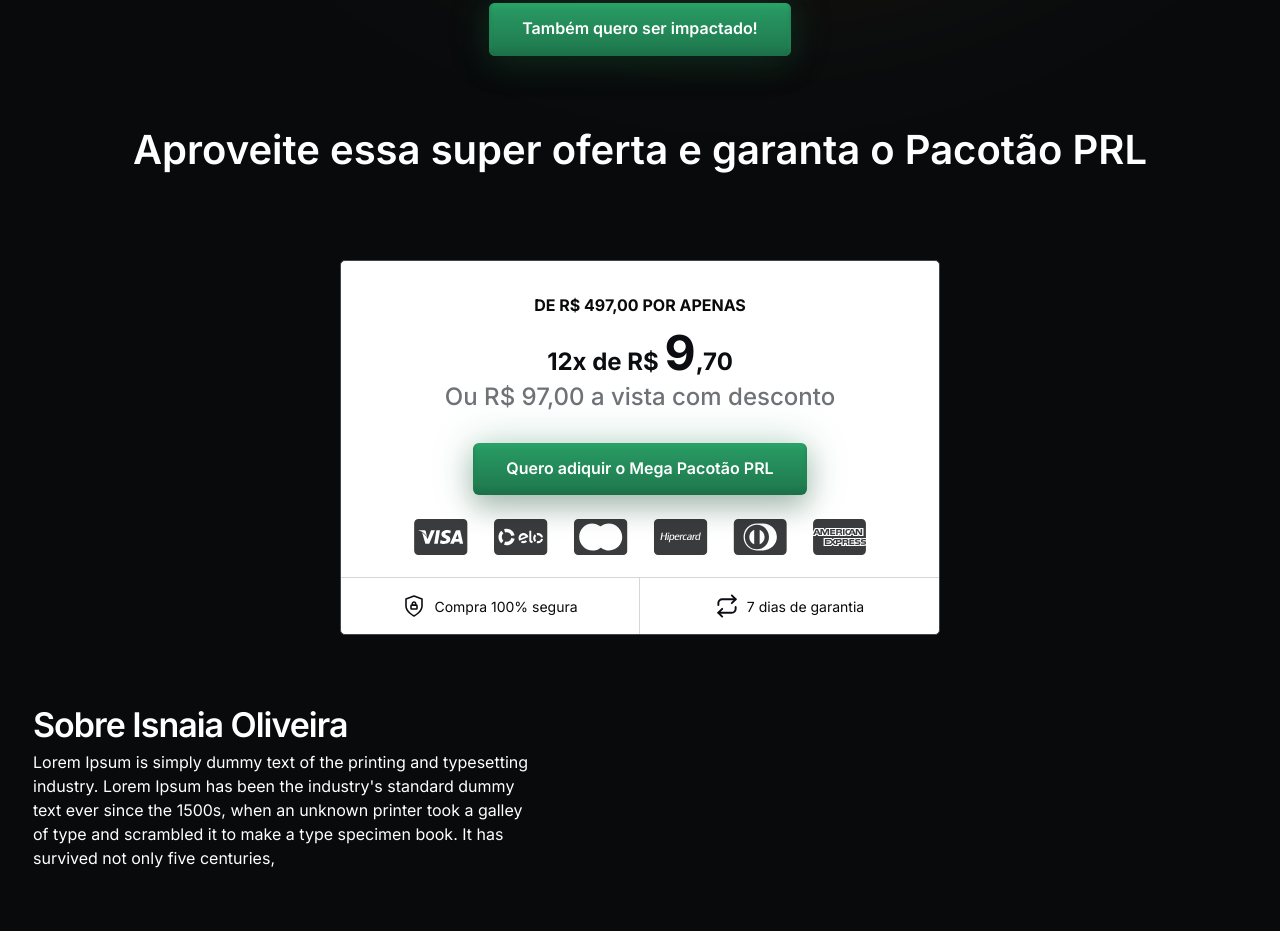
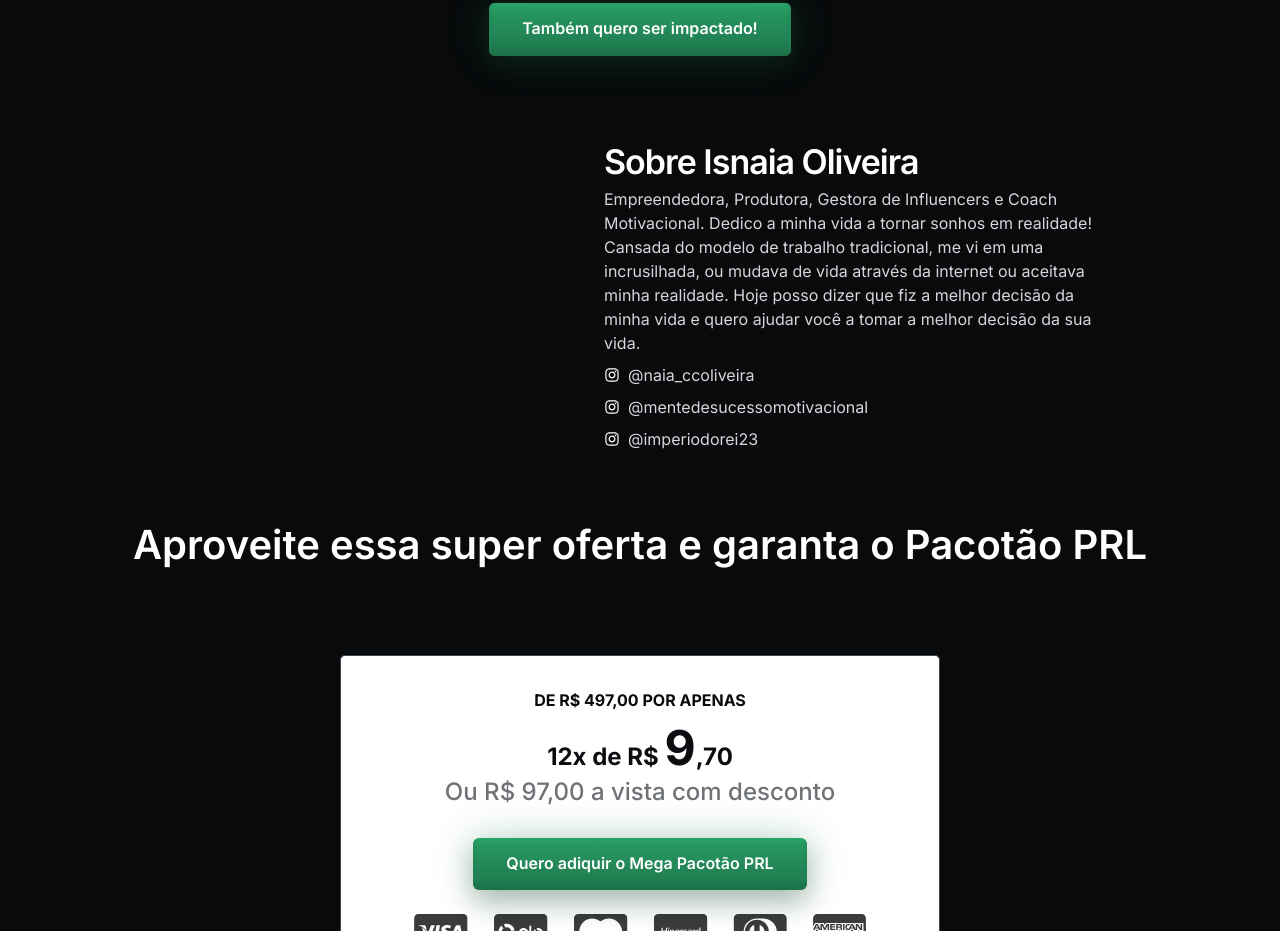
Before and after one commit to eliezer-castro/landing-plr-isnaia-v2, a plain HTML site: page index.html in a window 1280 px wide. Shown: the part 4231-5162 px from the top of the page. Drawn offline with Linux system fonts and the light colour scheme.

Commit message:
add sobre isnaia

```diff
--- a/css/main.scss
+++ b/css/main.scss
@@ -307,7 +307,6 @@ h5 {
           margin-right: 8px;
         }
       }
-
     }
 
     p {
@@ -397,7 +396,6 @@ h5 {
         background: #131521;
         border: 1px solid #2A2D40;
         border-radius: 6px;
-
         font-size: 64px;
 
         p {
@@ -422,6 +420,7 @@ h5 {
 
   .circle-blur {
     position: absolute;
+    margin-top: -400px;
     width: 100%;
     height: auto;
     z-index: -100;
@@ -615,6 +614,44 @@ h5 {
   }
 }
 
+
+.sobre{
+  margin-top: 16px;
+  margin-bottom: 64px;
+
+  .container{
+    display: flex;
+
+    .sobre-detalhes{
+      p{
+        color: #d7d6db;
+        max-width: 500px;
+        font-size: 16px;
+      }
+
+
+      .social{
+        margin-top: 8px;
+        display: flex;
+        align-items: center;
+        img{
+          width: 16px;
+          margin-right: 8px;
+        }
+      }
+    }
+    .banner{
+
+
+      img{
+        width: 50%;
+      }
+    }
+
+  }
+
+}
+
 footer {
   margin-top: 32px;
   background-color: #151725;
@@ -648,20 +685,3 @@ footer {
     font-size: 13px;
   }
 }
-
-.sobre{
-  margin-top: 64px;
-  height: 400px;
-
-  .container{
-    display: flex;
-
-    .sobre-detalhes{
-      p{
-        max-width: 500px;
-      }
-    }
-
-  }
-
-}
--- a/index.html
+++ b/index.html
@@ -464,6 +464,36 @@
       <button class="btn-call">Também quero ser impactado!</button>
     </div>
   </section>
+  <section class="sobre">
+    <div class="container">
+      <div class="banner left">
+        <img src="" alt="">
+      </div>
+      <div class="sobre-detalhes right">
+        <h4>
+          Sobre Isnaia Oliveira
+        </h4>
+       <div class="sobre-item"><p>Empreendedora, Produtora, Gestora de Influencers e Coach Motivacional. Dedico a minha vida a tornar sonhos em realidade!</p>
+        <p>Cansada do modelo de trabalho tradicional, me vi em uma incrusilhada, ou mudava de vida através da internet ou aceitava minha realidade. Hoje posso dizer que fiz a melhor decisão da minha vida e quero ajudar você a tomar a melhor decisão da sua vida.</p></div>
+
+       <div class="social">
+         <img src="assets/instagram.svg" alt="">
+         <p>@naia_ccoliveira</p>
+       </div>
+       <div class="social">
+         <img src="assets/instagram.svg" alt="">
+         <p>@mentedesucessomotivacional</p>
+       </div>
+       <div class="social">
+         <img src="assets/instagram.svg" alt="">
+         <p>@imperiodorei23</p>
+       </div>
+
+      </div>
+
+
+    </div>
+  </section>
   <section class="pagamento">
     <div class="container center">
       <h3 class="center"  >Aproveite essa super oferta e garanta o Pacotão PRL</h3>
@@ -497,20 +527,7 @@
 
     </div>
   </section>
-  <section class="sobre">
-    <div class="container">
-      <div class="sobre-detalhes left">
-        <h4>
-          Sobre Isnaia Oliveira
-        </h4>
-       <p>Lorem Ipsum is simply dummy text of the printing and typesetting industry. Lorem Ipsum has been the industry's standard dummy text ever since the 1500s, when an unknown printer took a galley of type and scrambled it to make a type specimen book. It has survived not only five centuries,</p>
-      </div>
-      <div class="right">
 
-      </div>
-
-    </div>
-  </section>
   <footer>
     <div class="container">
 
```
Also changed, not shown: assets/instagram.svg (added), css/main.css, 2 other files.
